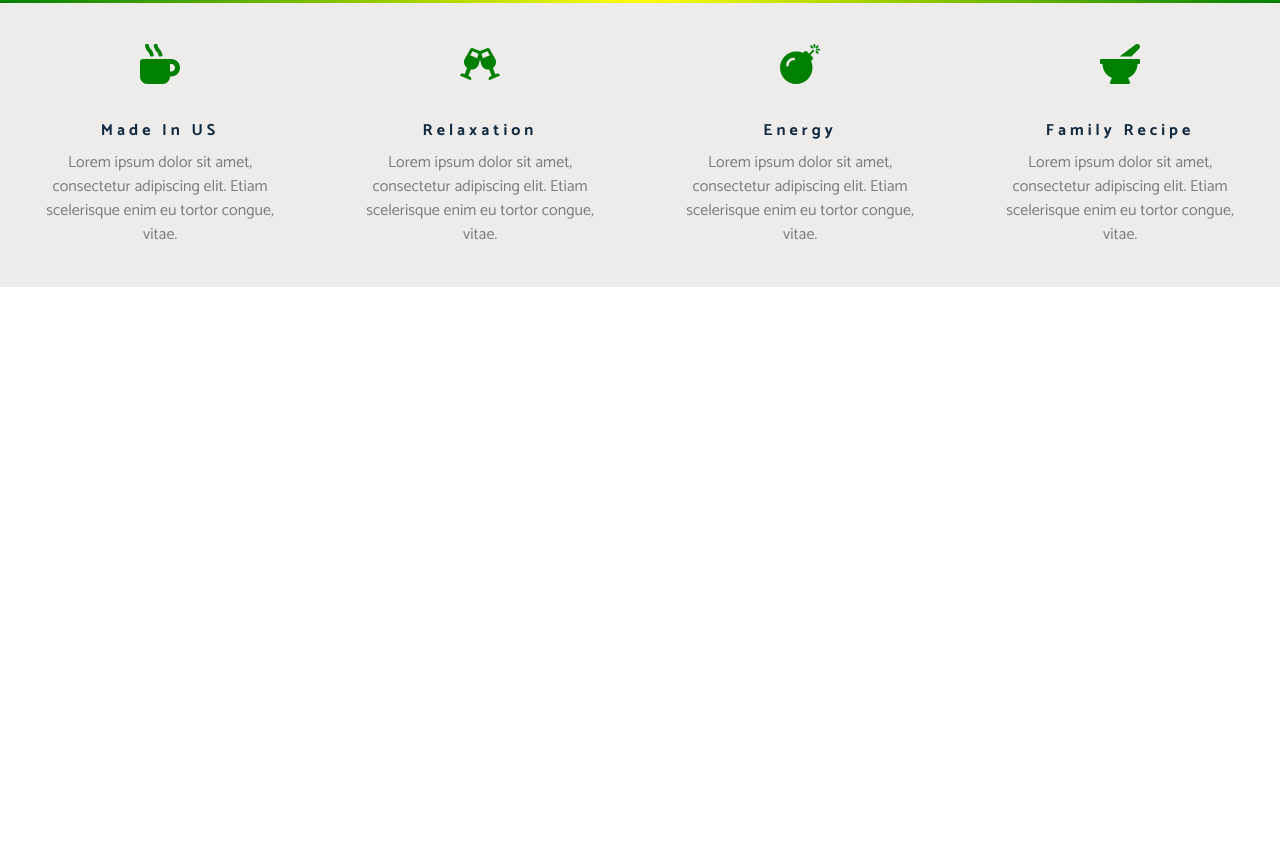
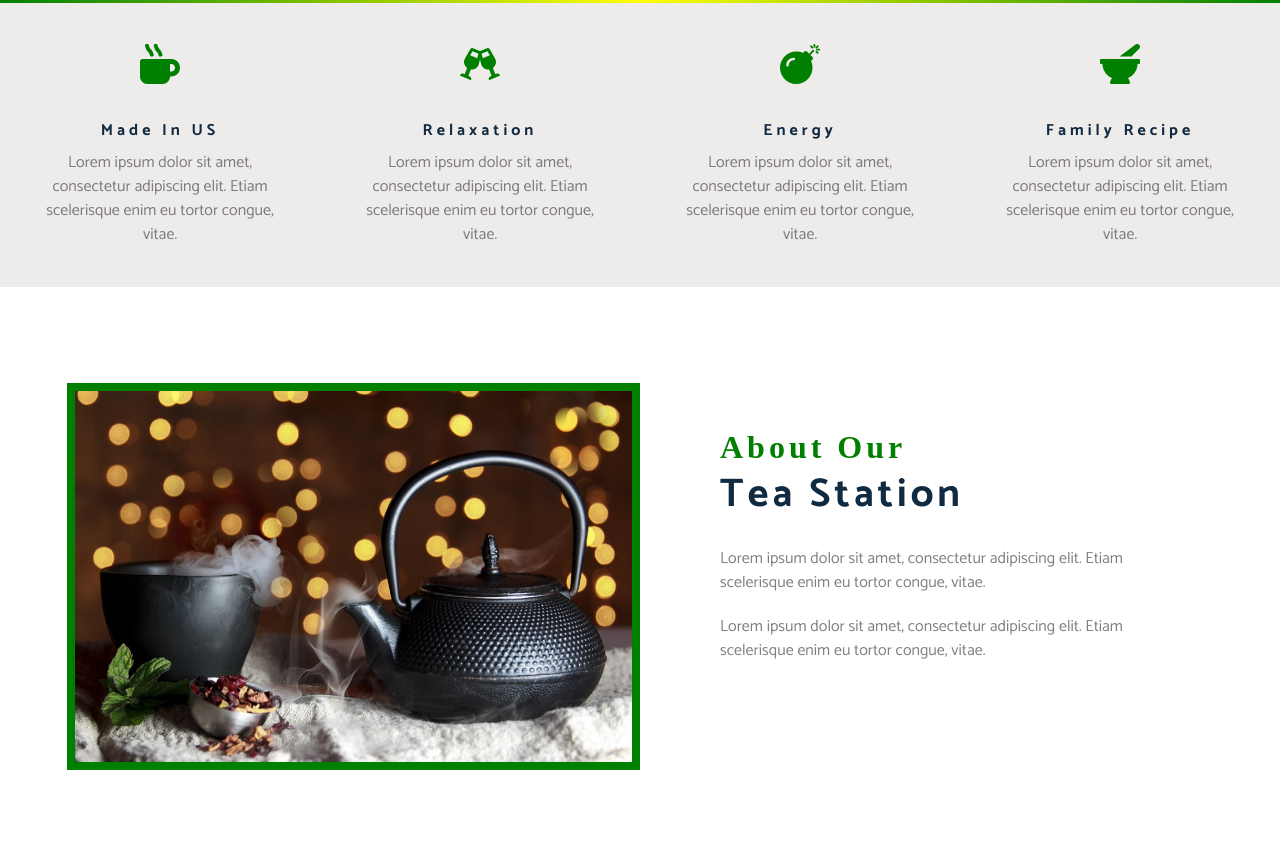
Before and after one commit to rafsaf/gatsby-tea-station, a Gatsby site: page / in a window 1280 px wide. Shown: the part 807-1673 px from the top of the page. Before the commit the page ends 1094 px from the top, so only its background shows below. Built offline with nearby package versions, Linux system fonts and the light colour scheme; Gatsby itself is replaced by a stand-in of ours; a web font is replaced by a local one.

Commit message:
finished About component

```diff
--- /dev/null
+++ b/src/components/About.js
@@ -0,0 +1,37 @@
+import React from "react"
+import * as styles from "./About.module.css"
+import Img from "../images/about-bcg.jpeg"
+
+const About = () => {
+  return (
+    <section>
+      <div className={styles.sectionCenter + " clearfix"}>
+        <article className={styles.aboutImg}>
+          <div className={styles.aboutPictureContainer}>
+            <img alt="tea-kettle" src={Img} className={styles.aboutPicture} />
+          </div>
+        </article>
+        <article className={styles.aboutInfo}>
+          <div className={styles.sectionTitle}>
+            <h3>about our</h3>
+            <h2>tea station</h2>
+          </div>
+          <div className={styles.aboutText}>
+            <p>
+              Lorem ipsum dolor sit amet, consectetur adipiscing elit. Etiam
+              scelerisque enim eu tortor congue, vitae.
+            </p>
+          </div>
+          <div className={styles.aboutText}>
+            <p>
+              Lorem ipsum dolor sit amet, consectetur adipiscing elit. Etiam
+              scelerisque enim eu tortor congue, vitae.
+            </p>
+          </div>
+        </article>
+      </div>
+    </section>
+  )
+}
+
+export default About
--- /dev/null
+++ b/src/components/About.module.css
@@ -0,0 +1,54 @@
+.sectionTitle h3 {
+  color: green;
+  font-family: cursive;
+}
+.sectionTitle {
+  margin-bottom: 2rem;
+}
+.sectionCenter {
+  padding: 5rem 0;
+  width: 85vw;
+  margin: 0 auto;
+  max-width: 1178px;
+}
+@media screen and (min-width: 992px) {
+  .sectionCenter {
+    width: 95vw;
+    padding: 4rem 1rem;
+  }
+}
+
+.aboutImg,
+.aboutInfo {
+  padding: 2rem 0;
+}
+
+.aboutPictureContainer {
+  background: green;
+  border: 0.5rem solid green;
+  max-width: 40rem;
+  /* extra stuff */
+  overflow: hidden;
+}
+
+.aboutPicture {
+  transition: 0.3s linear;
+}
+.aboutPictureContainer:hover .aboutPicture {
+  opacity: 0.5;
+  transform: scale(1.2);
+}
+.aboutText {
+  max-width: 26rem;
+  color: grey;
+}
+@media screen and (min-width: 992px) {
+  .aboutImg,
+  .aboutInfo {
+    float: left;
+    width: 50%;
+  }
+  .aboutInfo {
+    padding: 5rem;
+  }
+}
--- a/src/css/main.css
+++ b/src/css/main.css
@@ -69,6 +69,7 @@ p {
 .clearfix::before {
   content: "";
   clear: both;
+  display: table;
 }
 @media screen and (min-width: 800px) {
   h1 {
--- a/src/pages/index.js
+++ b/src/pages/index.js
@@ -3,6 +3,7 @@ import Layout from "../components/Layout"
 import Header from "../components/Header"
 import Dividier from "../components/Dividier"
 import Skills from "../components/Skills"
+import About from "../components/About"
 
 const index = () => {
   return (
@@ -10,6 +11,7 @@ const index = () => {
       <Header />
       <Dividier />
       <Skills />
+      <About />
     </Layout>
   )
 }
```
